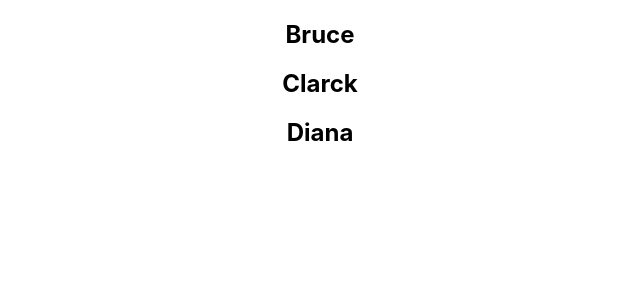
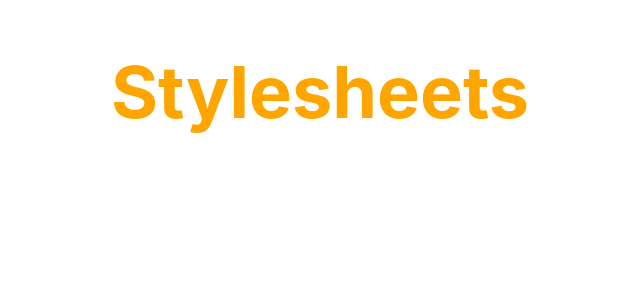
Before and after one commit to furkanksl/Learning-ReactJs, a React (Create React App) app: page / in a window 1280 px wide. Shown: the top 300 px of the page, without its empty margins (320-960 px from the left). Built offline with nearby package versions, Linux system fonts and the light colour scheme.

Commit message:
Basics of Css Stylin in ReactJs

```diff
--- a/src/App.js
+++ b/src/App.js
@@ -11,12 +11,14 @@ import ClassClick from './components/ClassClick';
 import EventBind from './components/EventBind';
 import ParentComponent from './components/ParentComponent';
 import NameList from './components/NameList';
+import Stylesheet from './components/Stylesheet';
 
 function App() {
   return (
     <div className="App">
+      <Stylesheet />
+      {/*
       <NameList />
-      {/*
       <ParentComponent />
       <EventBind />
       <FunctionClick />
--- /dev/null
+++ b/src/components/Stylesheet.js
@@ -0,0 +1,13 @@
+import React from 'react';
+import './myStyles.css';
+
+
+function Stylesheet() {
+    return (
+        <div>
+            <h1 className='primary font-xl' >Stylesheets</h1>
+        </div>
+    )
+}
+
+export default Stylesheet
--- /dev/null
+++ b/src/components/myStyles.css
@@ -0,0 +1,6 @@
+.primary {
+    color : orange;
+}
+.font-xl{
+    font-size: 72px;
+}
```
